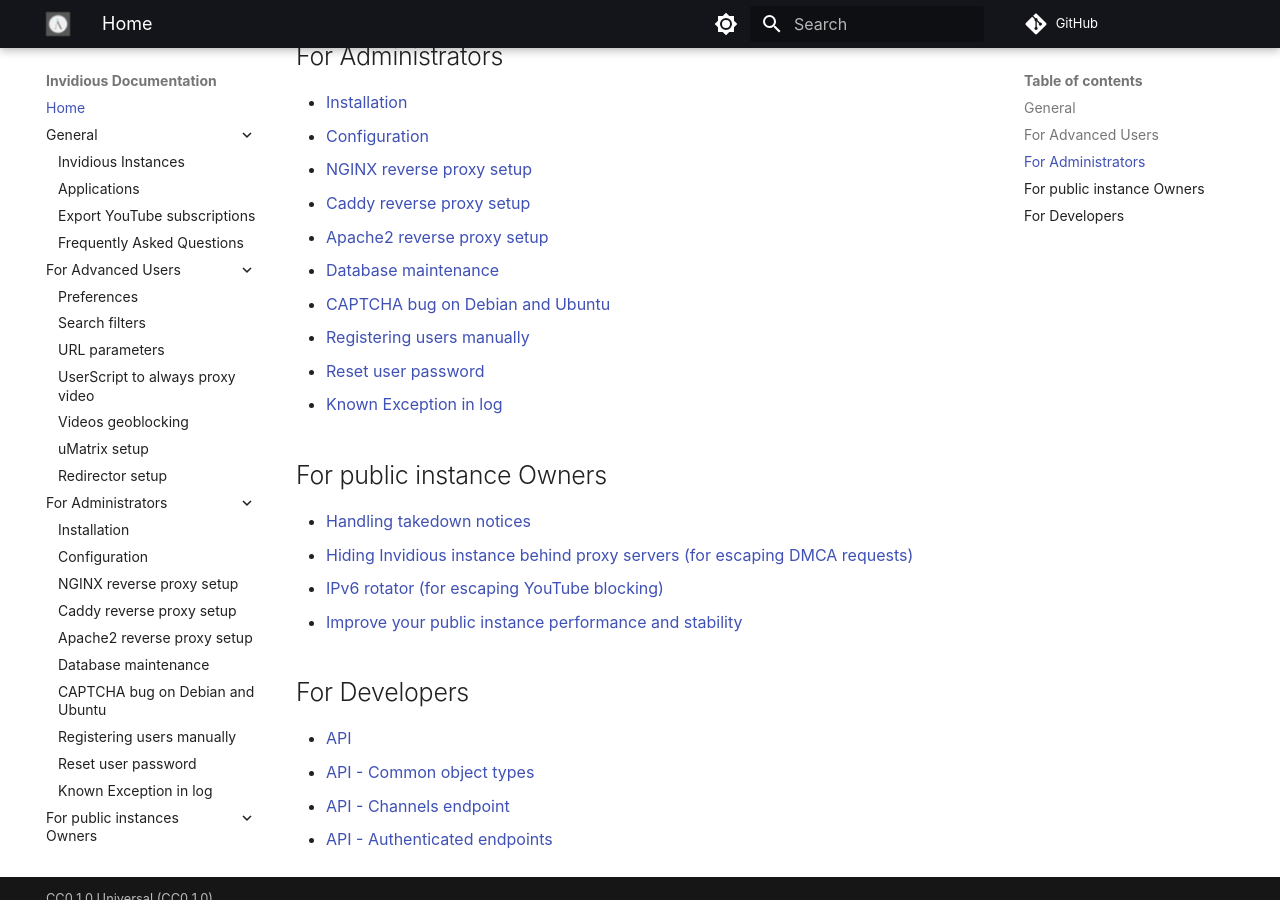
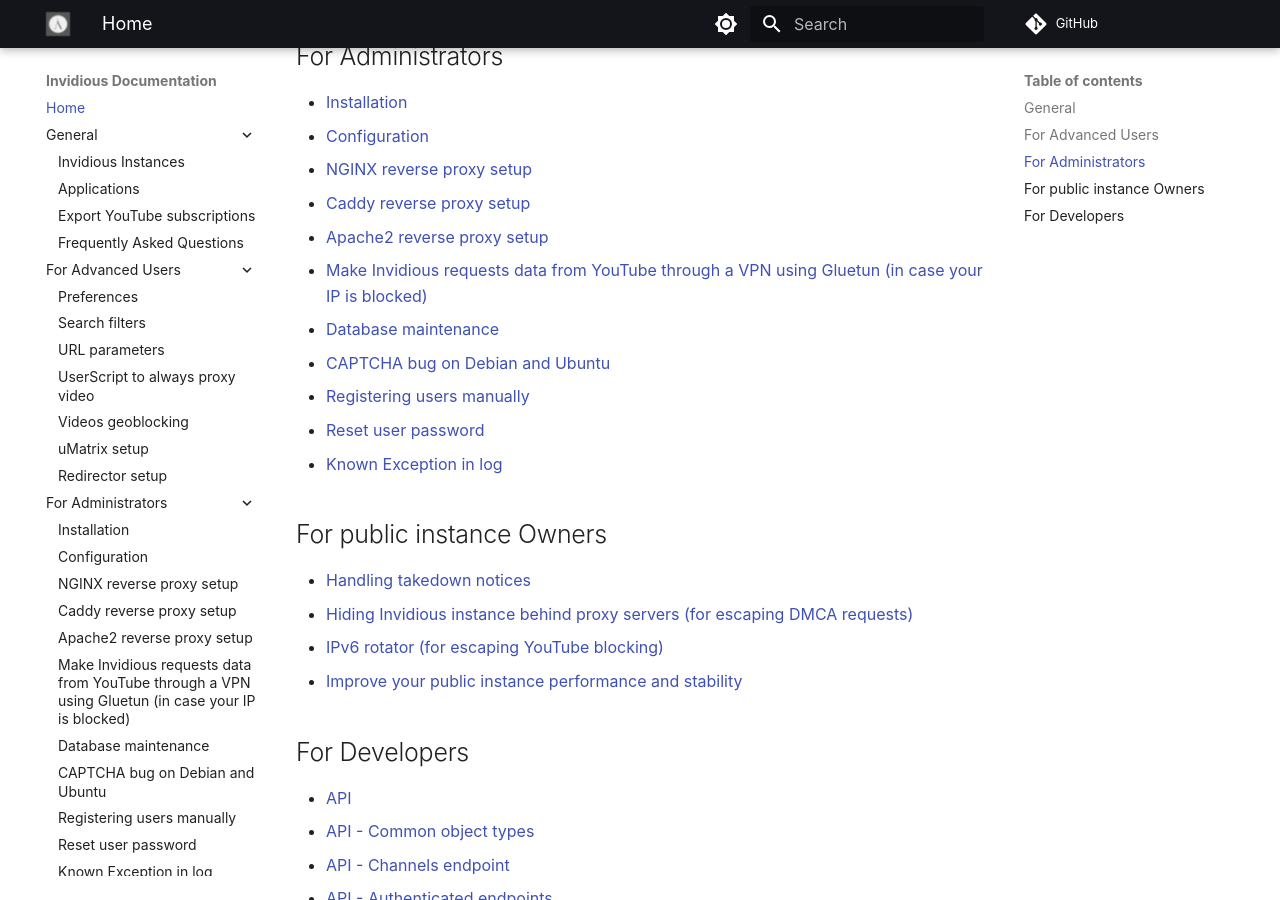
Before and after one commit to iv-org/documentation, an MkDocs documentation site: the page built from docs/index.md, in a window 1280 px wide and 900 px high, scrolled down 676 px. Built offline with MkDocs 1.6.1 and Material for MkDocs 9.7.7, drawn with Linux system fonts in a browser that asks for light colours; comment, search, counter and statistics services are not loaded; some of the changed lines change nothing that is shown.

Commit message:
Release a tutorial to make Invidious requests data from YouTube through a VPN using Gluetun

````diff
--- /dev/null
+++ b/docs/gluetun.md
@@ -0,0 +1,89 @@
+# Make Invidious requests data from YouTube through a VPN using Gluetun (in case your IP is blocked)
+
+## Create the docker network (must be done outside of the compose file):
+
+```
+docker network create --subnet=172.80.0.0/16 gluetun_network
+```
+
+Note: We're not using the Gluetun default of 172.18.0.0/16, because it might already be used which causes Gluetun to not start with the error `Error response from daemon: invalid pool request: Pool overlaps with other one on this address space`, if you have this issue with 172.80.0.0/16 just use a number higher than "80" (at the second byte) and apply the rest of the documentation accordingly
+
+
+## Create the compose file for Gluetun
+
+- Global setup: https://github.com/qdm12/gluetun-wiki/tree/main/setup
+
+- Provider setup: https://github.com/qdm12/gluetun-wiki/tree/main/setup/providers
+
+```
+services:
+  gluetun:
+    image: ghcr.io/qdm12/gluetun
+    container_name: gluetun
+    cap_add:
+      - NET_ADMIN
+    devices:
+      - /dev/net/tun:/dev/net/tun
+    ports:
+#      - 8888:8888/tcp # HTTP proxy # Useless
+#      - 8388:8388/tcp # Shadowsocks # Useless
+#      - 8388:8388/udp # Shadowsocks # Useless
+      - "127.0.0.1:3000:3000" # Invidious (use the Invidious ports configuration)
+    volumes:
+      - /docker/gluetun/data:/gluetun
+    environment:
+      - VPN_SERVICE_PROVIDER=<REDACTED>
+      - VPN_TYPE=openvpn # Use openvpn or wireguard
+      - OPENVPN_USER=<REDACTED>
+      - OPENVPN_PASSWORD=<REDACTED>
+      - SERVER_COUNTRIES=Germany # Use your server location
+      - UPDATER_PERIOD=24h
+      - TZ=Europe/Paris # Use your timezone
+    networks:
+      gluetun_network:
+
+networks:
+  gluetun_network:
+    external: true
+```
+
+## Make Invidious use gluetun
+
+
+Add this to your DB:
+
+```
+    networks:
+      gluetun_network:
+        ipv4_address: 172.80.0.22
+```
+
+Add this to the end of your compose (to make the Invidious-Postgres stack connect to gluetun):
+
+```
+networks:
+  gluetun_network:
+    external: true
+```
+
+
+Add this to the Invidious container:
+
+```
+    network_mode: "container:gluetun"
+```
+
+Comment out the "- ports:" of the Invidious container (gluetun replaces it, reason why we configured it with the same value)
+
+
+Update the Invidious config to use the new database address (since the network is "different", using the hostname wont work):
+
+```
+      INVIDIOUS_CONFIG: |
+        db:
+          dbname: invidious
+          user: kemal
+          password: <REDACTED>
+          host: 172.80.0.22
+          port: 5432
+```
--- a/docs/index.md
+++ b/docs/index.md
@@ -22,6 +22,7 @@
 - [NGINX reverse proxy setup](./nginx.md)
 - [Caddy reverse proxy setup](./caddy.md)
 - [Apache2 reverse proxy setup](./apache2.md)
+- [Make Invidious requests data from YouTube through a VPN using Gluetun (in case your IP is blocked)](./gluetun.md)
 - [Database maintenance](./db-maintenance.md)
 - [CAPTCHA bug on Debian and Ubuntu](./captcha-bug.md)
 - [Registering users manually](./register-user.md)
--- a/mkdocs.yml
+++ b/mkdocs.yml
@@ -27,6 +27,7 @@
     - 'nginx.md'
     - 'caddy.md'
     - 'apache2.md'
+    - 'gluetun.md'
     - 'db-maintenance.md'
     - 'captcha-bug.md'
     - 'register-user.md'
````
